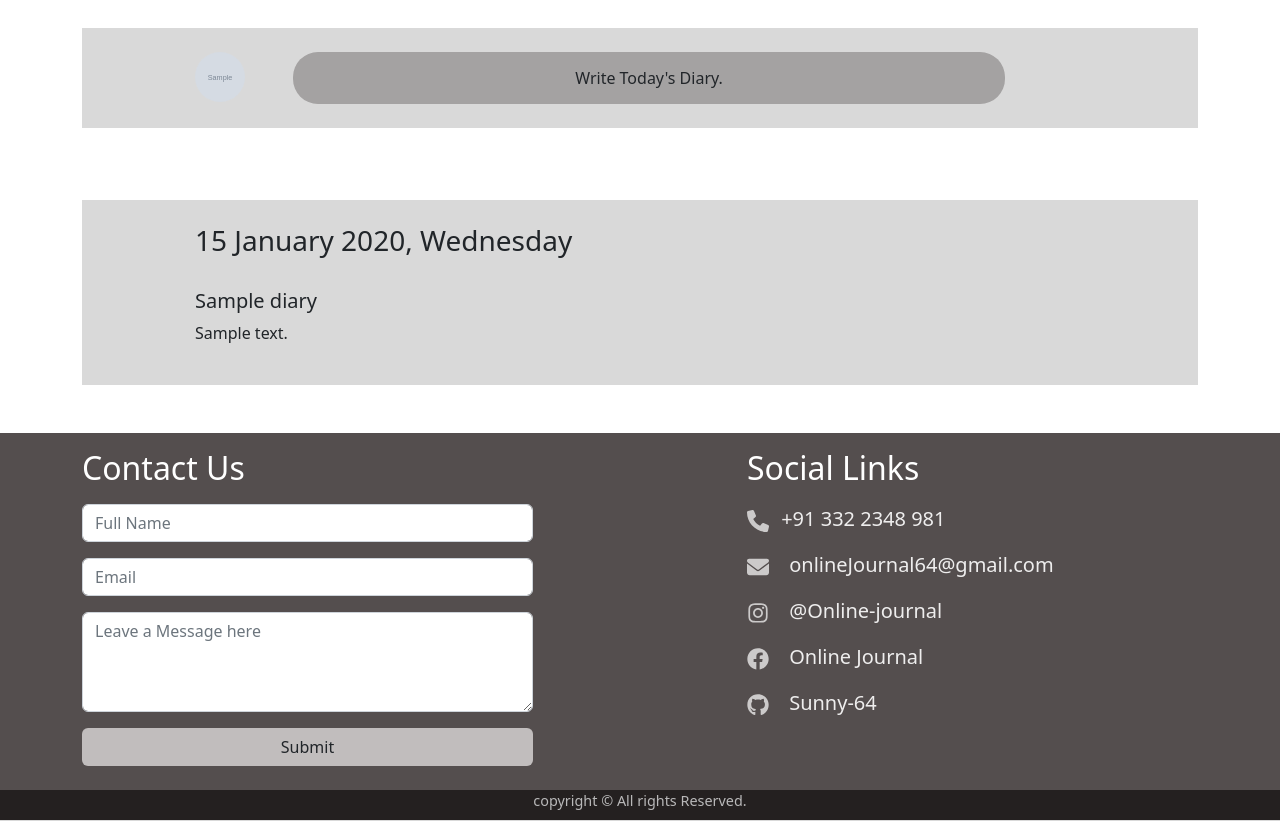
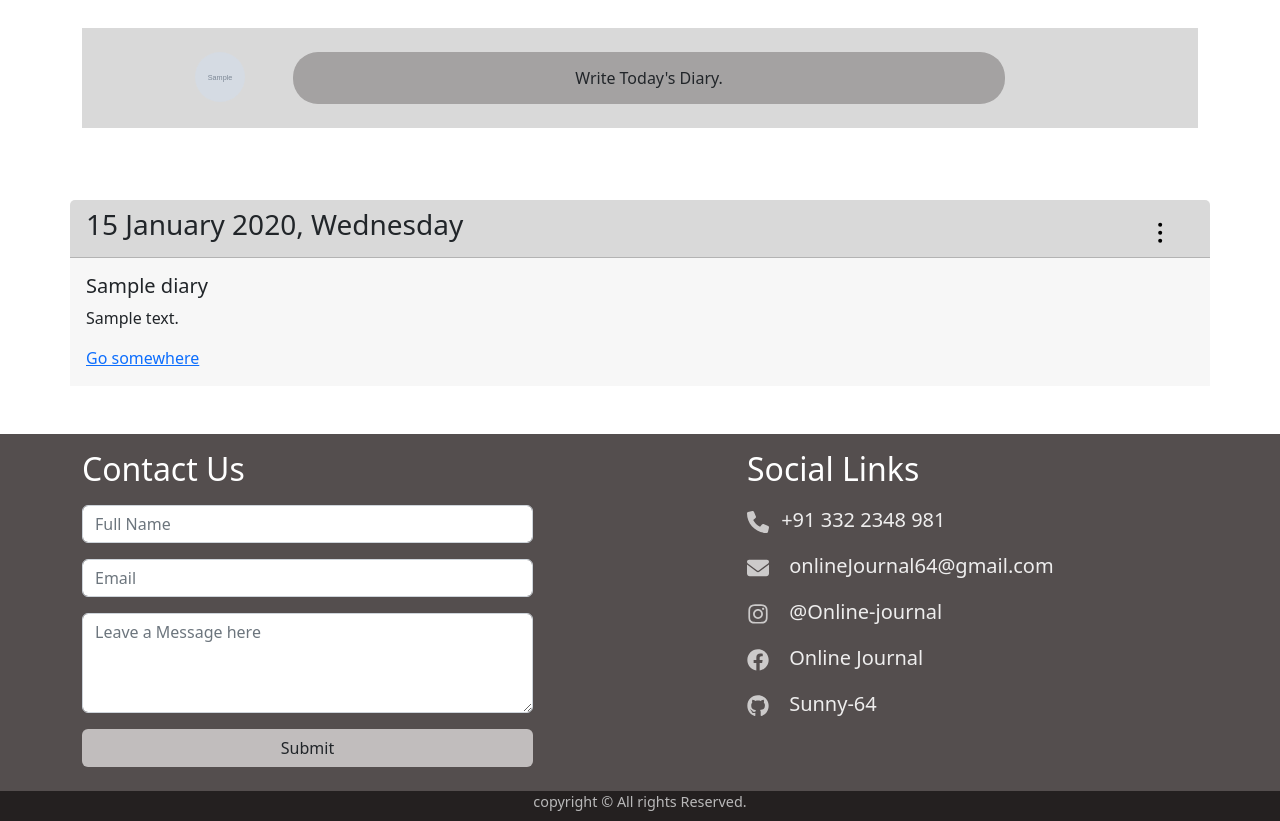
Before and after one commit to LaxmanKondhalkar/Journal-Project-using-PHP, a PHP site: page /diary.php in a window 1280 px wide. Shown: the part 311-1132 px from the top of the page. Run offline with PHP 8.4, Linux system fonts and the light colour scheme; the visitor is signed in with stand-in values (Sample User, id 1); tables that the repository leaves empty or names only in its code hold one stand-in row (values such as "Sample post"); grey boxes marked "Sample" are stand-in pictures.

Commit message:
added options btn and recreated the post component

```diff
--- a/assets/css/style.css
+++ b/assets/css/style.css
@@ -92,7 +92,6 @@ header{
 .j-like-btn-img{
     height: 20px;
     width: 20px;
-
 }
 
 .j-like-btn p{
@@ -159,6 +158,27 @@ footer{
 
 
 
+/* post header with options */
+.post-header{
+    position: relative;
+}
+.post-options{
+    position: absolute;
+    right: 2%;
+    top : 14px;
+}
+
+.post-card{
+    padding : 0 !important;
+    border:none !important;
+
+}
+.card-header, .card-footer{
+    background-color: #D9D9D9;
+}
+.card-body{
+    background-color: #F7F7F7;
+}
 
 /* Media querry*/
 
@@ -229,3 +249,9 @@ footer{
         margin-top: 10px;
     }
 }
+
+@media (max-width : 768px) {
+   .card-footer{
+        justify-content: space-around;
+   }
+}
--- a/diary.php
+++ b/diary.php
@@ -121,46 +121,38 @@
 </section>
 
 
+
+
+
 <?php
-require "config.php";
-
     $query = "select * from diary where user_id=$uId order by date desc";
     $result = mysqli_query($conn, $query);
     foreach ($result as $diary) {
 ?>
-    <!-- Posts Section -->
-    <section id="journal-posts" class="my-4 p-4">
-        <div class="container j-container ">
-            <div class="j-post p-4 ">
-                <!-- Journal Post header section -->
-                <div class="j-post-header d-flex offset-lg-1">
-                    <!-- user image and name -->
-                    <div class="user-data d-flex justify-content-end me-5">
-                        <h3>
-                            <?php echo date('j F Y, l', strtotime($diary['date'])); ?></h3>
-                    </div>
-                    <!-- date of journal and options btn  -->
-                    <!-- <div class="j-date-and-options d-flex col-sm-9 col-md-9 justify-content-end dropstart">
-                        <div class="options btn " data-bs-toggle="dropdown" aria-expanded="false">
+        <section id="Posts ">
+            <div class="container my-5">
+                <div class="row">
+                    <div class="card post-card">
+                        <div class="card-header d-flex">
+                            <h3><?php echo date('j F Y, l', strtotime($diary['date'])); ?> </h3>
+
+                            <div class="options btn post-options">
                                 <span class="dots"></span>
                                 <span class="dots"></span>
                                 <span class="dots"></span>
                             </div>
-                        <form class=" dropdown-menu text-center" method="POST">
-                            <li class="mb-2"><button type="submit" name="edit" class="btn btn-light w-100">Edit</button></li>
-                            <li class="mb-2"><button type="submit" name="delete" class="btn btn-light w-100">Delete</button></li>
-                        </form>
+                            <!-- </div> -->
+                        </div>
+                        <div class="card-body">
 
+                            <h5 class="card-title"><?php echo $diary['title'];  ?></h5>
+                            <p class="card-text"><?php echo $diary['description']; ?></p>
+                            <a href="#" class="">Go somewhere</a>
+                        </div>
+                        <!-- <div class="card-footer d-flex">
+                            <div class="likes pe-3 col-md-6 text-center">Likes</div>
+                            <div class="comments px-3 col-md-6 text-center">Comments</div>
                         </div> -->
-                </div>
-                <!-- Journal title and content. -->
-                <div class="journal-title-and-content col-lg-10 offset-lg-1 mt-4">
-                    <div class="journal-title">
-                        <h5><?php echo $diary['title'];  ?></h5>
-                    </div>
-                    <div class="journal-content">
-                        <p><?php echo $diary['description']; ?></p>
-                    </div>
                     </div>
                 </div>
             </div>
```
Also changed, not shown: event.php (+25 -32 lines), index.php (+18 -28 lines), profile.php (+71 -20 lines). Lines whose indentation alone changed are shown as unchanged.
